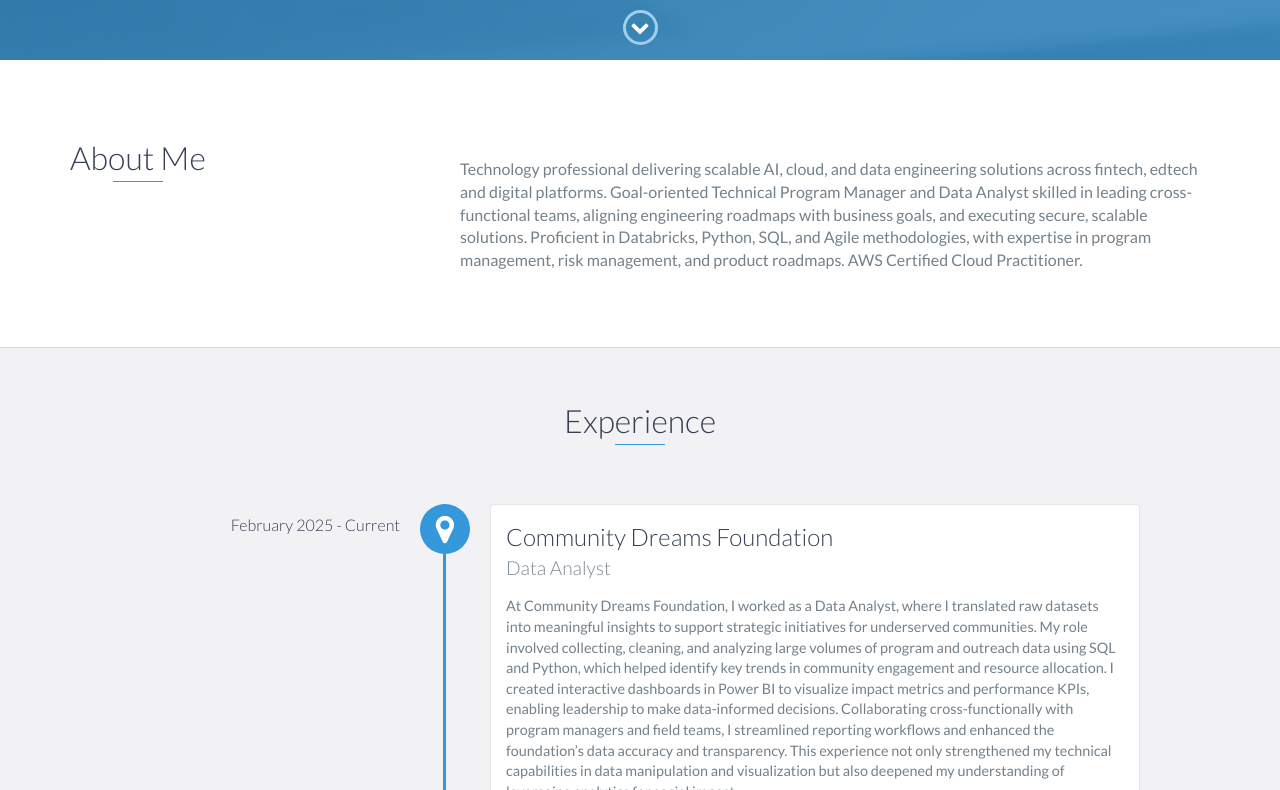
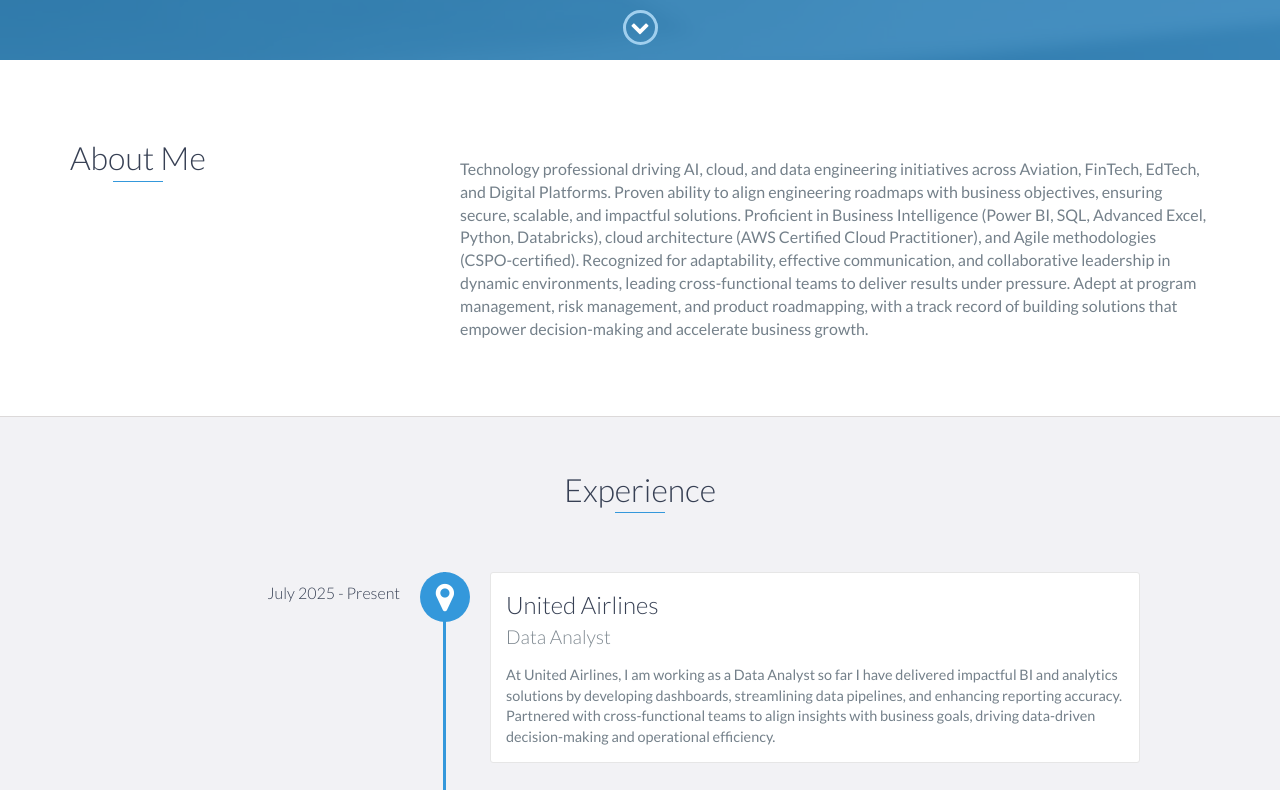
Before and after one commit to ParthThaker08/ParthThaker08.github.io, a website: page index.html in a window 1280 px wide. Shown: the part 740-1530 px from the top of the page. Drawn offline with nearby package versions, Linux system fonts and the light colour scheme.

Commit message:
Update index.html

```diff
--- a/index.html
+++ b/index.html
@@ -50,8 +50,8 @@
         <div id="lead-content">
 
             <h1>Parth Thaker</h1>
-            <h2>Data Analyst / Business Analyst</h2>
-            <a href="https://drive.google.com/file/d/11WXdBtzLdWbh82gW48HtSYB7I2jTTC8F/view?usp=drive_link" class="btn-rounded-white"> Download Resume</a>
+            <h2>Business Intelligence Analyst</h2>
+            <a href="https://drive.google.com/file/d/12qYcTZOwIHyhFYNDYzixXspYMjw_cYPQ/view?usp=sharing" class="btn-rounded-white"> Download Resume</a>
 
         </div>
 
@@ -79,10 +79,9 @@
 
 <br>
 
-Technology professional delivering scalable AI, cloud, and data engineering solutions across fintech, edtech and digital platforms. Goal-oriented
-Technical Program Manager and Data Analyst skilled in leading cross-functional teams, aligning engineering roadmaps with business goals, and executing secure,
-scalable solutions. Proficient in Databricks, Python, SQL, and Agile methodologies, with expertise in program management, risk management,
-and product roadmaps. AWS Certified Cloud Practitioner.
+Technology professional driving AI, cloud, and data engineering initiatives across Aviation, FinTech, EdTech, and Digital Platforms. Proven ability to align engineering roadmaps with business objectives, ensuring secure, scalable, and impactful solutions. Proficient in Business Intelligence (Power BI, SQL, Advanced Excel, Python, Databricks), cloud architecture (AWS Certified Cloud Practitioner), and Agile methodologies (CSPO-certified).
+
+Recognized for adaptability, effective communication, and collaborative leadership in dynamic environments, leading cross-functional teams to deliver results under pressure. Adept at program management, risk management, and product roadmapping, with a track record of building solutions that empower decision-making and accelerate business growth.
                     </p>
                 </div>
             </div>
@@ -94,7 +93,16 @@
         <h2 class="heading">Experience</h2>
         <div id="experience-timeline">
 
-		<div data-date="February 2025 - Current">
+<div data-date="July 2025 - Present">
+                <h3>United Airlines</h3>
+                <h4>Data Analyst</h4>
+
+				<p>
+                   At United Airlines, I am working as a Data Analyst so far I have delivered impactful BI and analytics solutions by developing dashboards, streamlining data pipelines, and enhancing reporting accuracy. Partnered with cross-functional teams to align insights with business goals, driving data-driven decision-making and operational efficiency.
+				</p>
+            </div>
+
+		<div data-date="February 2025 - July 2025">
                 <h3>Community Dreams Foundation</h3>
                 <h4>Data Analyst</h4>
 
```
